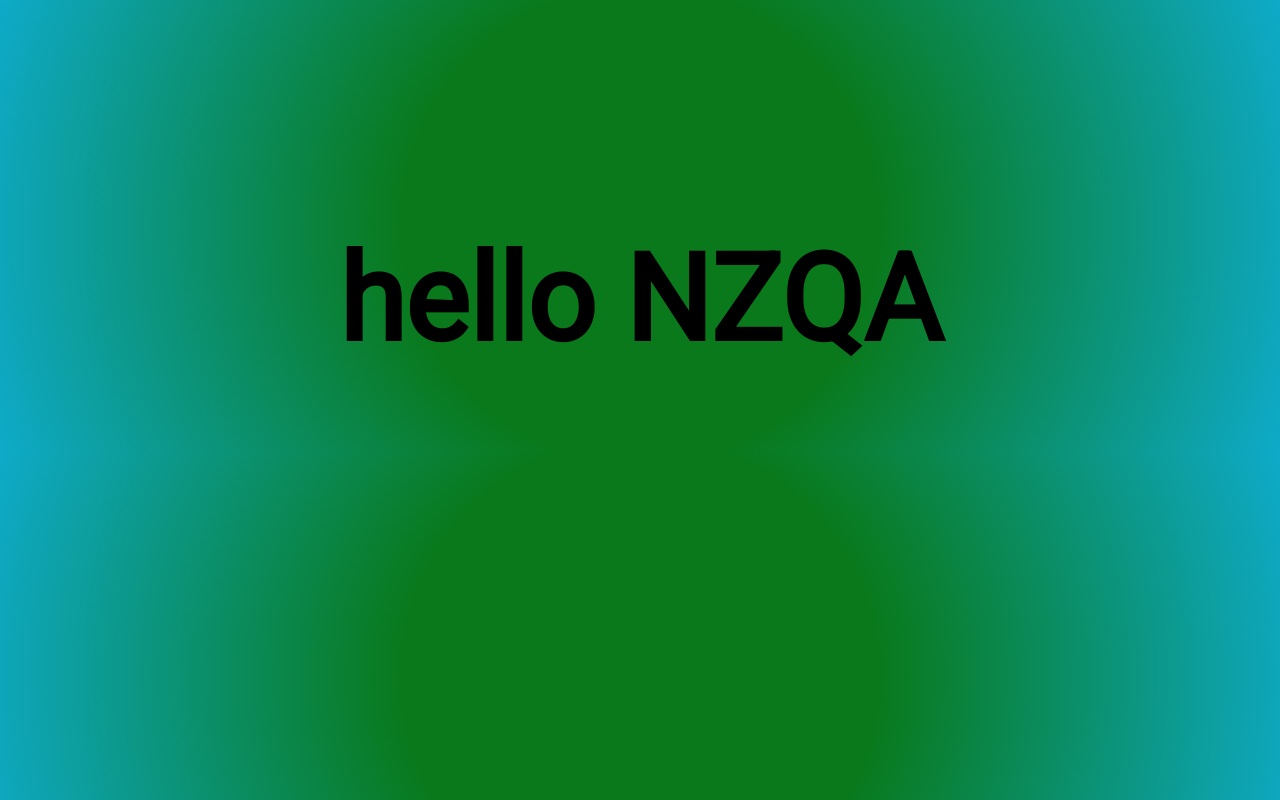
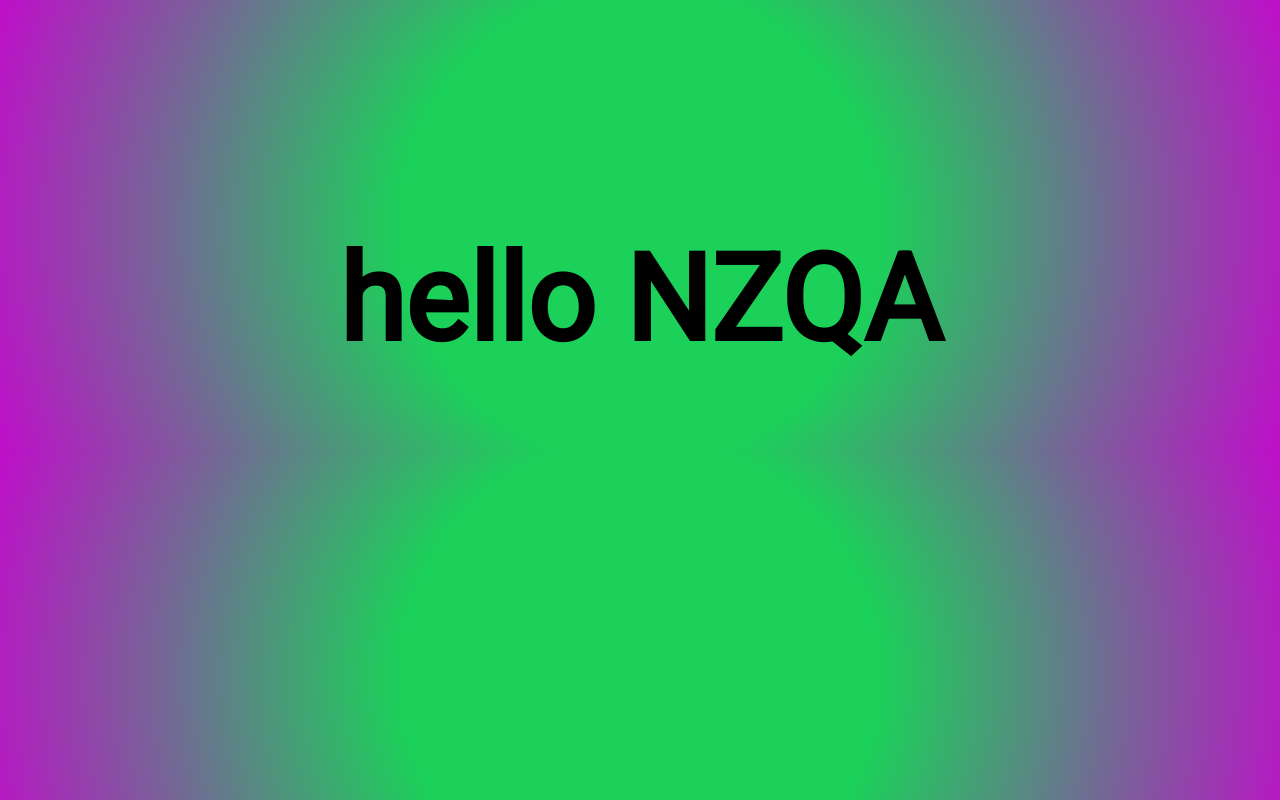
Before and after one commit to consegna/NCEAO_Training, a plain HTML site: page site/index.html in a window 1280 px wide. Drawn offline with Linux system fonts and the light colour scheme.

Commit message:
added gradients

```diff
--- a/site/index.html
+++ b/site/index.html
@@ -10,8 +10,12 @@
     body {
       font-family: 'Roboto', sans-serif;
       font-size: 60px;
-      background: rgb(9,121,27);
-background: radial-gradient(circle, rgba(9,121,27,1) 35%, rgba(14,170,201,1) 100%);
+      background: rgb(27,209,89);
+      background: radial-gradient(circle, rgba(27,209,89,1) 35%, rgba(191,14,201,1) 100%);
+      #background: rgb(34,193,195);
+      #background: linear-gradient(0deg, rgba(34,193,195,1) 0%, rgba(253,187,45,1) 100%);
+      #background: rgb(63,94,251);
+      #background: radial-gradient(circle, rgba(63,94,251,1) 0%, rgba(252,70,107,1) 100%);
     }
 
   </style>
```
